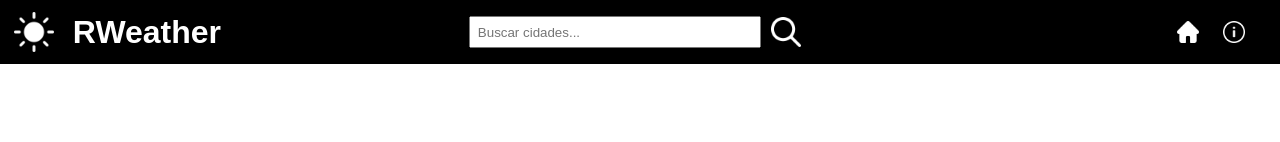
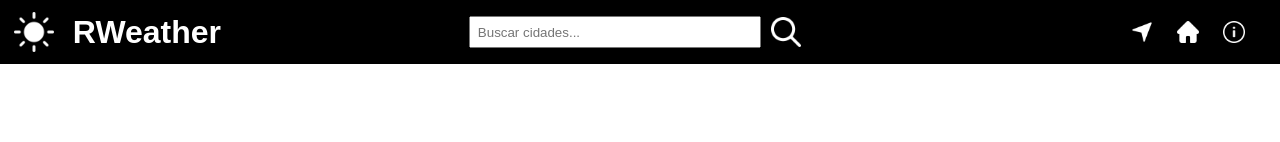
Before and after one commit to ryanhenrqq/RWeather, a React (Vite) app: page / in a window 1280 px wide. Shown: the top 142 px of the page. Built offline with nearby package versions, Linux system fonts and the light colour scheme; no server answers.

Commit message:
feature: added an automatic gps search on load, and added a gps search button - using geolocation browser features

```diff
--- a/src/components/attributes/attributes.tsx
+++ b/src/components/attributes/attributes.tsx
@@ -9,6 +9,7 @@ export function Attributes() {
             <li><a href="https://www.flaticon.com/free-icons/home-button" title="home button icons">Home button icons created by Magnific - Flaticon</a></li>
             <li><a href="https://www.flaticon.com/free-icons/arrow" title="arrow icons">Arrow icons created by Kirill Kazachek - Flaticon</a></li>
             <li><a href="https://www.flaticon.com/free-icons/close" title="close icons">Close icons created by ariefstudio - Flaticon</a></li>
+            <li><a href="https://www.flaticon.com/free-icons/gps-phone" title="gps phone icons">Gps phone icons created by Debi Alpa Nugraha - Flaticon</a></li>
           </ul>
         </footer>
     )
--- a/src/components/header/header.tsx
+++ b/src/components/header/header.tsx
@@ -5,8 +5,9 @@ import type { HeaderFunction } from '../../types/types'
 
 import homeIcon from '../../assets/home.png'
 import infoIcon from '../../assets/info.png'
+import searchIcon from '../../assets/search.png'
 import logo from '/public/favicon.png'
-import searchIcon from '../../assets/search.png'
+import gpsIcon from '../../assets/gps.png'
 import closeIcon from '../../assets/close.png'
 import { Attributes } from '../attributes/attributes'
 
@@ -15,20 +16,23 @@ export function Header({onSearch, onBack, error}: HeaderFunction) {
   const [infosView, setInfosView] = useState(false)
   // AS LINHAS IGNORADAS ABAIXO FORAM APENAS PRA CONSEGUIR FAZER O COMMIT E ATUALIZAR A API NO VERCER (MUDANÇAS DO WEATHER.TS PRA ACEITAR LATITUDE E LONGITUDE)
   const [loading, setLoading] = useState(false)
+  const [lastLat, setLastLat] = useState(0)
+  const [lastLon, setLastLon] = useState(0)
 
-  const handleSearch = () => {
+  const handleSearch = (city: string) => {
     console.log("click - header")
     if (!city.trim()) return
     console.log(city)
     onSearch(city)      // descobrir como limpar o campo de pesquisa apos a funçao dar certo sem afetar aqui!!
   }
+
   const handleInfosView = () => {
     !infosView?setInfosView(true):setInfosView(false)
   }
 
   const handleGeolocationSearch = async(lat: number, lon: number) => {
     setLoading(true)
-    console.log(lat, lon)
+    let cityname = ''
     try {
         const res = await fetch(`https://rweather-alpha.vercel.app/api/weather?lat=${lat}&lon=${lon}`)
         if (!res.ok){
@@ -36,20 +40,26 @@ export function Header({onSearch, onBack, error}: HeaderFunction) {
             throw new Error(errData.error || 'essas coords não foram encontradas')
         }
         const data = await res.json()
-        console.log(data)
+        console.log(data.name)
+        cityname = data.name
     } catch (err: any) {
         console.error(err)
     } finally {
         setLoading(false)
     }
+
+    handleSearch(cityname)
     }
 
-    useEffect(() => {
+    const handleGeoCatch = () => {
+        console.log('click')
         if (navigator.geolocation) { //fins de testes, objetivo de pesquisar sozinho ao entrar no site
+            console.log('run')
             navigator.geolocation.getCurrentPosition((pos) => {
                 const lat = pos.coords.latitude
                 const lon = pos.coords.longitude
-            console.log(`Latitude: ${lat}, Longitude: ${lon}`)
+                setLastLat(lat)
+                setLastLon(lon)
                 handleGeolocationSearch(lat, lon)
             }, (error) => {
                 console.error(`Erro ao conseguir geoloc: ${error}`)
@@ -57,6 +67,10 @@ export function Header({onSearch, onBack, error}: HeaderFunction) {
         } else {
             console.log('Geolocation não suportado!')
         }
+    }
+
+    useEffect(() => {
+        handleGeoCatch()
     }, [])
 
     useEffect(() => {
@@ -81,15 +95,16 @@ export function Header({onSearch, onBack, error}: HeaderFunction) {
                     if (e.key==="Enter"){
                         console.log("DISPARADO PELO TECLADO") // para debug
                         e.preventDefault()
-                        handleSearch()
+                        handleSearch(city)
                     }
                 }}
             />
-            <img src={searchIcon} alt="Pesquisar" onClick={handleSearch} />
+            <img src={searchIcon} alt="Pesquisar" onClick={() => handleSearch(city)} />
           </div>
           {error==''?<span></span>:<small style={{color:'red'}}>Cidade nao encontrada</small>}
         </div>
         <div className="right-side-header flex-hor-align">
+            <img src={gpsIcon} alt="Localização" onClick={() => handleGeolocationSearch(lastLat, lastLon)} />
           <img src={homeIcon} alt="Voltar" onClick={onBack} />
           <img src={!infosView?infoIcon:closeIcon} alt="Info" onClick={handleInfosView} />
         </div>
```
Also changed, not shown: src/assets/gps.png (added). Lines whose indentation alone changed are shown as unchanged.
